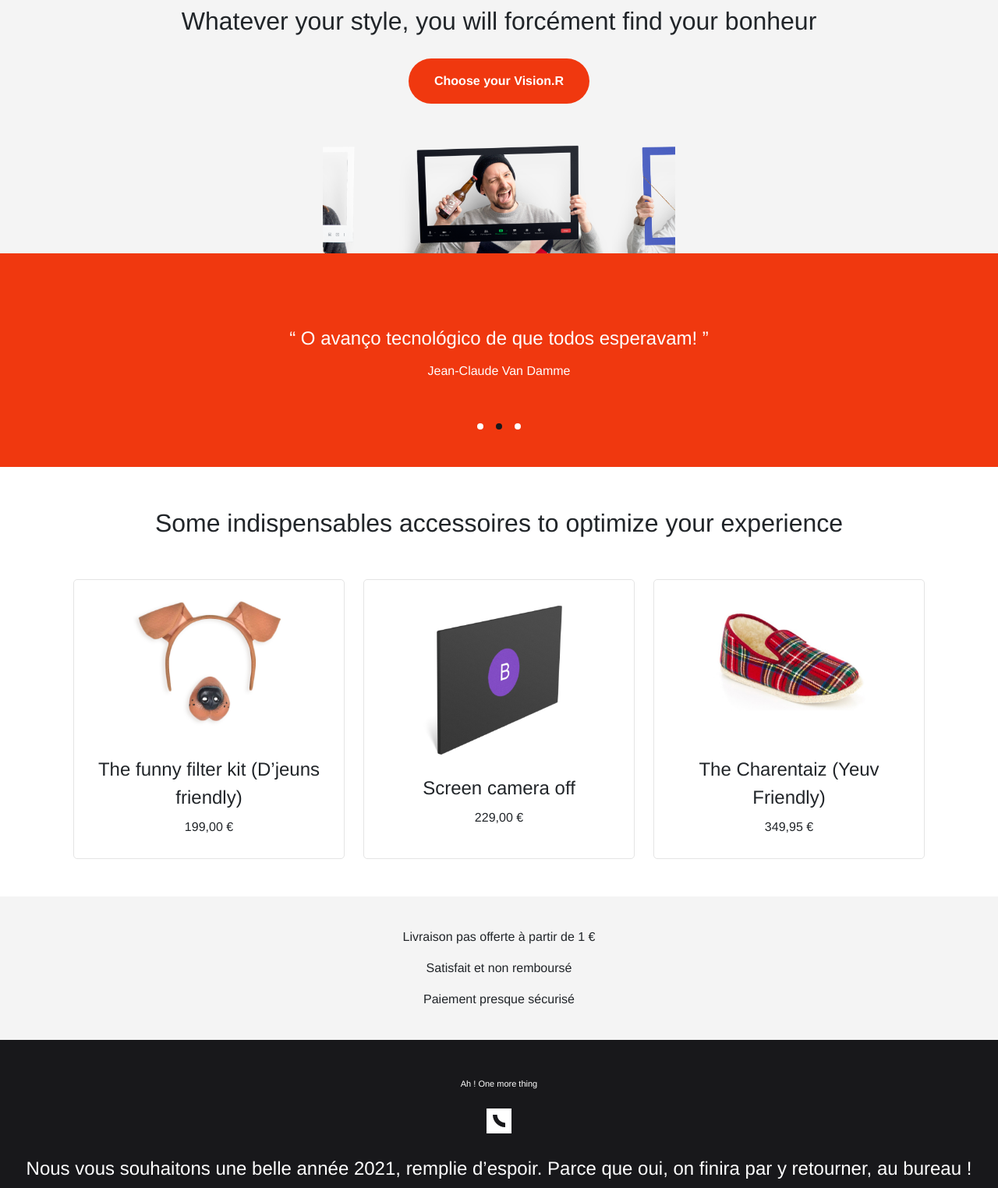
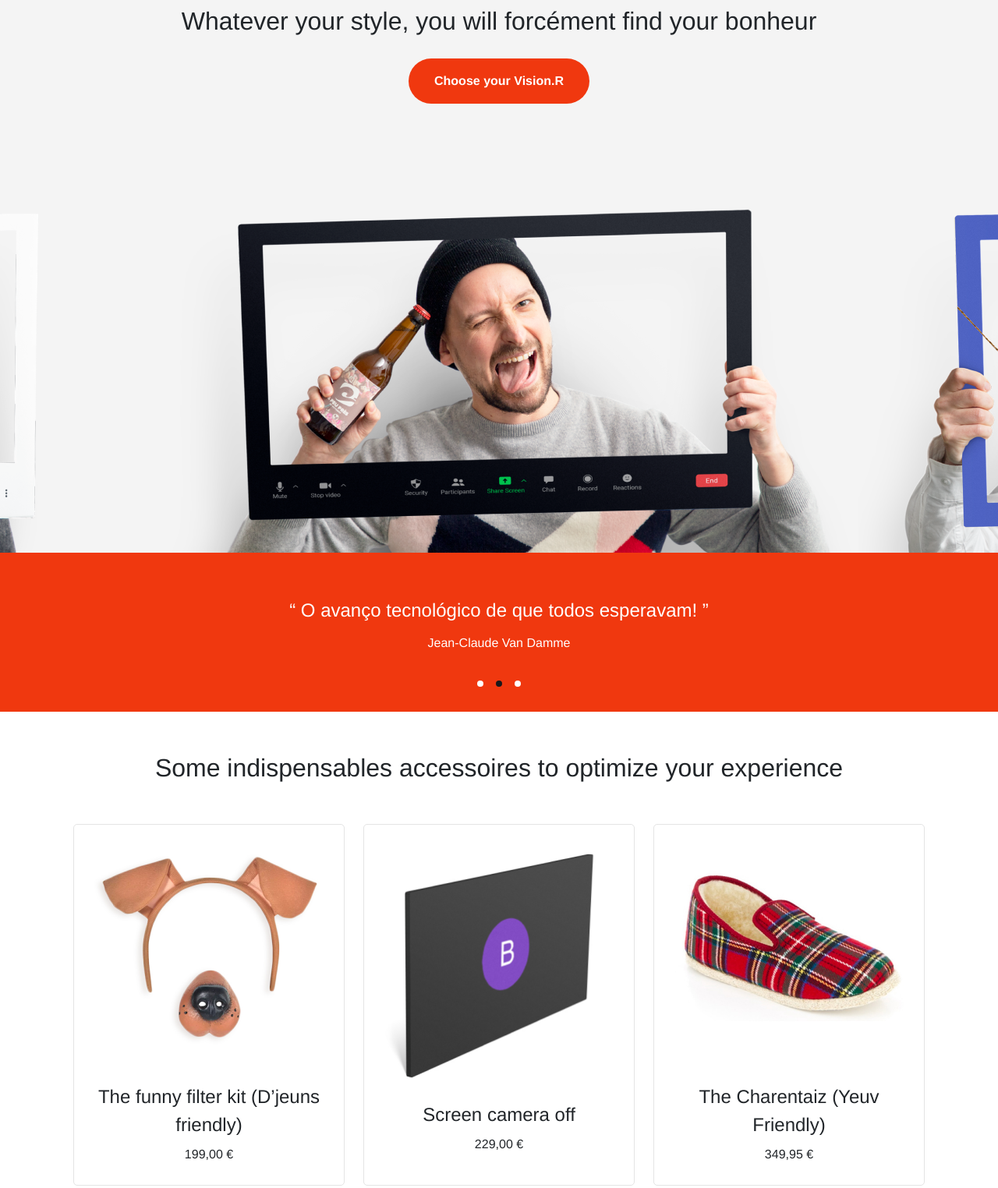
Before and after one commit to anthony-roux/Colorz_Test_Technique, a website: page index.html in a window 1280 px wide. Shown: the part 5552-7076 px from the top of the page at 78% size. Drawn offline with nearby package versions, Linux system fonts and the light colour scheme; files that its build step writes are made by us from their sources.

Commit message:
adaption sections in desktop

```diff
--- a/src/scss/layouts/_advantage.scss
+++ b/src/scss/layouts/_advantage.scss
@@ -8,6 +8,10 @@
 
     @include tablet-up {
       width: 50%;
+    }
+
+    @include desktop-up {
+      width: 50%;
       min-height: 720px;
     }
   }
--- a/src/scss/layouts/_chooseYourVision.scss
+++ b/src/scss/layouts/_chooseYourVision.scss
@@ -4,11 +4,18 @@
   background-color: $grey_lighter;
   &__imgs {
     overflow-x: hidden;
+    min-height: 100%;
 
     img {
-      max-width: 290px;
+      // max-width: 290px;
       max-height: 176px;
+      // min-height: 176px;
+      height: 100%;
       object-fit: contain;
+
+      @include tablet-up {
+        max-height: none;
+      }
     }
   }
 
@@ -18,10 +25,14 @@
 
   .carousel-item {
     background-color: $orange_brand;
-    min-height: 274px;
+    height: auto;
+    padding:56px 0;
+    .carousel-item-container{
+
+    }
   }
 
   .slider-dots {
-    margin-bottom: 48px;
+    margin-bottom: 32px;
   }
 }
--- a/src/scss/layouts/_falseReassurance.scss
+++ b/src/scss/layouts/_falseReassurance.scss
@@ -2,4 +2,14 @@
   background-color: $grey_lighter;
   padding: 40px 48px;
 
+  @include tablet-up {
+  padding: 64px 48px;
+  }
+
+  &__item {
+    @include tablet-up {
+      max-width: 215px;
+    }
+  }
+
 }
--- a/src/scss/layouts/_footer.scss
+++ b/src/scss/layouts/_footer.scss
@@ -1,6 +1,16 @@
 .footer {
   background-color: $grey_lighter;
   padding: 0 32px 32px 32px;
+
+  &__foundUs {
+    @include tablet-up {
+      margin: 0 64px 0 48px;
+    }
+
+    @include desktop-up {
+      margin: 0 88px 0 0px;
+    }
+  }
 
   .socialNetwork {
     color: $dark;
@@ -9,4 +19,6 @@
       color: $orange_brand
     }
   }
+
+
 }
--- a/src/scss/layouts/_mustHave.scss
+++ b/src/scss/layouts/_mustHave.scss
@@ -1,12 +1,25 @@
 .mustHave {
+
+  @include desktop-down {
+    max-width: 800px;
+  }
+
   .card-img-top {
     max-width: 209px;
 
   }
 
   .card {
+    max-width: 397px;
     border: 1px solid $grey_light;
     border-radius: 5px;
+
+    img {
+      @include tablet-up {
+        max-width: 315px;
+        max-height: 315px;
+      }
+    }
   }
 
 
```
